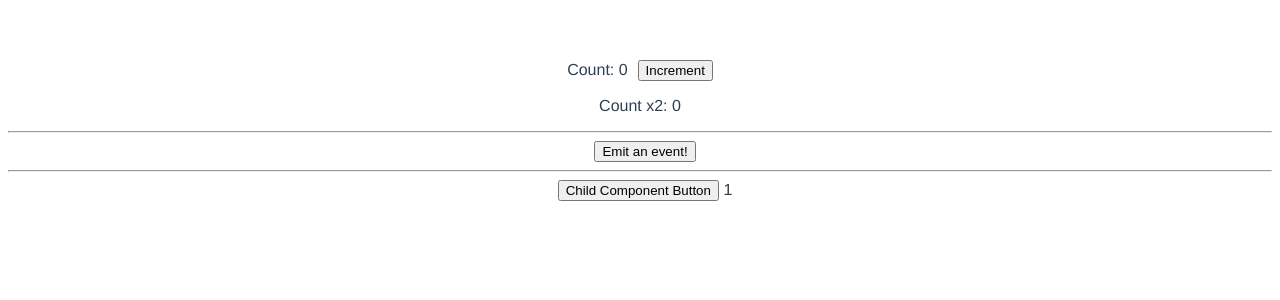
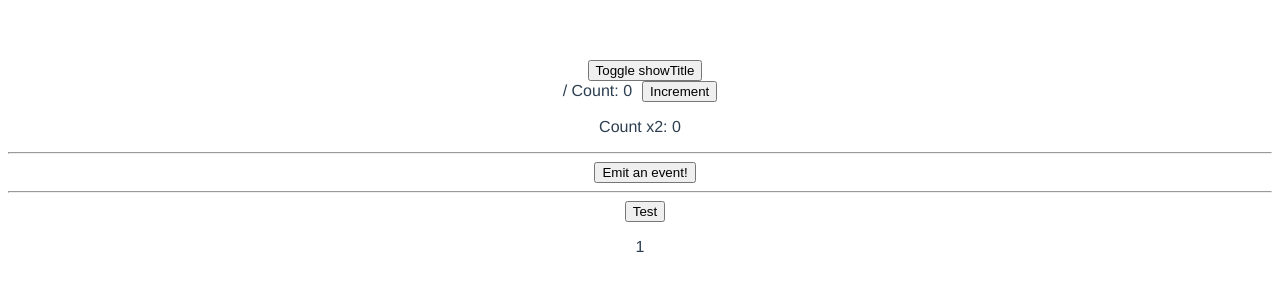
Before and after one commit to NataliaTepluhina/sw-workshop-week3, a Vue app: page / in a window 1280 px wide. Shown: the top 300 px of the page. Built offline with nearby package versions, Linux system fonts and the light colour scheme.

Commit message:
feat: added tests

```diff
--- a/src/App.vue
+++ b/src/App.vue
@@ -1,18 +1,29 @@
 <template>
   <div id="app">
-    <MyComponent />
+    <button @click="toggleShowTitle">Toggle showTitle</button>
+    <router-view></router-view>
   </div>
 </template>
 
 <script>
-import MyComponent from "./components/MyComponent.vue";
+import MyComponent from './components/MyComponent.vue'
 
 export default {
-  name: "App",
+  name: 'App',
+  data() {
+    return {
+      showTitle: false,
+    }
+  },
+  methods: {
+    toggleShowTitle() {
+      this.showTitle = !this.showTitle
+    },
+  },
   components: {
     MyComponent,
   },
-};
+}
 </script>
 
 <style>
--- a/src/components/MyButton.vue
+++ b/src/components/MyButton.vue
@@ -1,5 +1,16 @@
 <template>
   <button @click="$emit('click')">
-    <slot></slot>
+    <slot name="button"></slot>
   </button>
 </template>
+
+<script>
+export default {
+  props: {
+    double: {
+      type: Number,
+      required: true,
+    },
+  },
+}
+</script>
--- a/src/components/MyComponent.vue
+++ b/src/components/MyComponent.vue
@@ -1,6 +1,8 @@
 <template>
   <div>
     <div>
+      {{ $route.path }}
+      <router-link to="/"></router-link>
       <h1 v-if="showTitle" data-testid="title">My Component Title</h1>
       <span class="test-count">Count: {{ count }}</span>
       <button class="test-increment-button" @click="increment">
@@ -19,16 +21,22 @@
     </div>
     <hr />
     <div>
-      <MyButton @click="onChildButtonClick">Child Component Button</MyButton>
-      {{ childCounter }}
+      <MyButton
+        :double="double"
+        :class="{ colored: double }"
+        @click="onChildButtonClick"
+      >
+        <template #button>Test</template>
+      </MyButton>
+      <p class="test-child-counter">{{ childCounter }}</p>
     </div>
   </div>
 </template>
 
 <script>
-import MyButton from "./MyButton.vue";
+import MyButton from './MyButton.vue'
 export default {
-  name: "MyComponent",
+  name: 'MyComponent',
   components: {
     MyButton,
   },
@@ -43,27 +51,27 @@ export default {
     return {
       count: 0,
       childCounter: 1,
-    };
+    }
   },
   computed: {
     double() {
-      return this.count * 2;
+      return this.count * 2
     },
   },
   methods: {
     increment() {
-      this.count++;
+      this.count++
     },
     onChildButtonClick() {
-      this.childCounter++;
+      this.childCounter++
     },
   },
   watch: {
     showTitle() {
-      this.$emit("watcher-triggered");
+      this.$emit('watcher-triggered')
     },
   },
-};
+}
 </script>
 
 <style>
```
Also changed, not shown: 1 other file (tests, documents, lock files or other folders).
